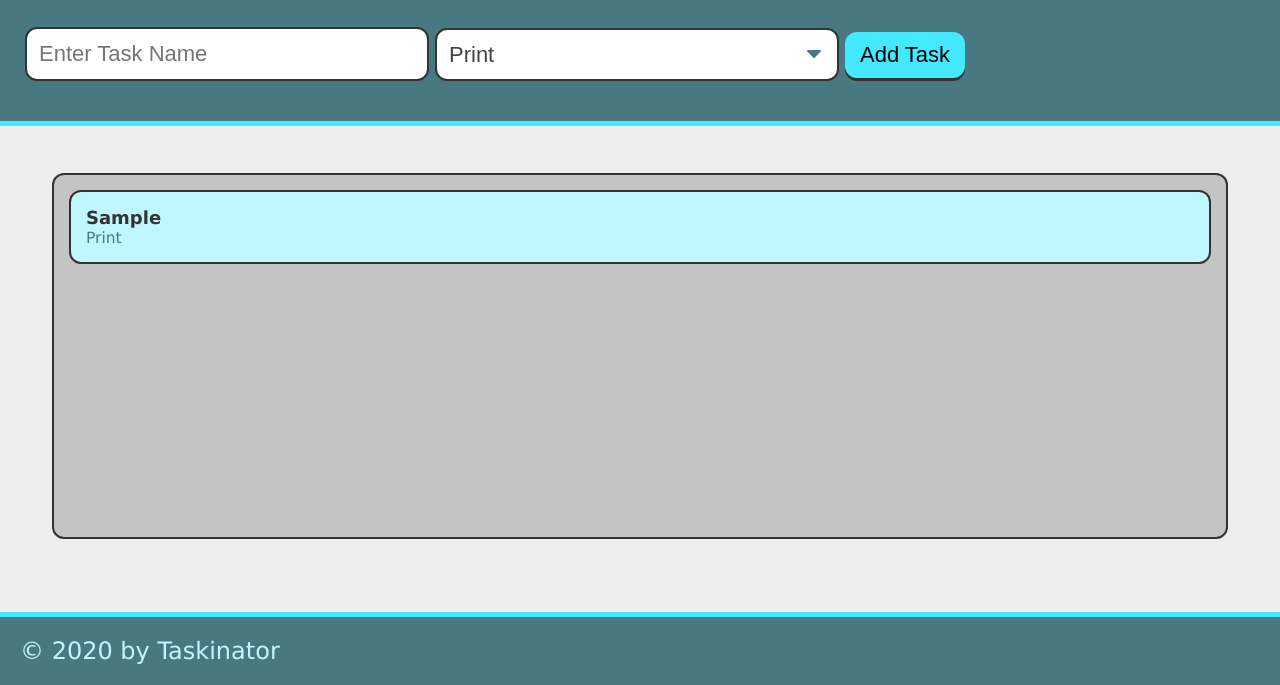
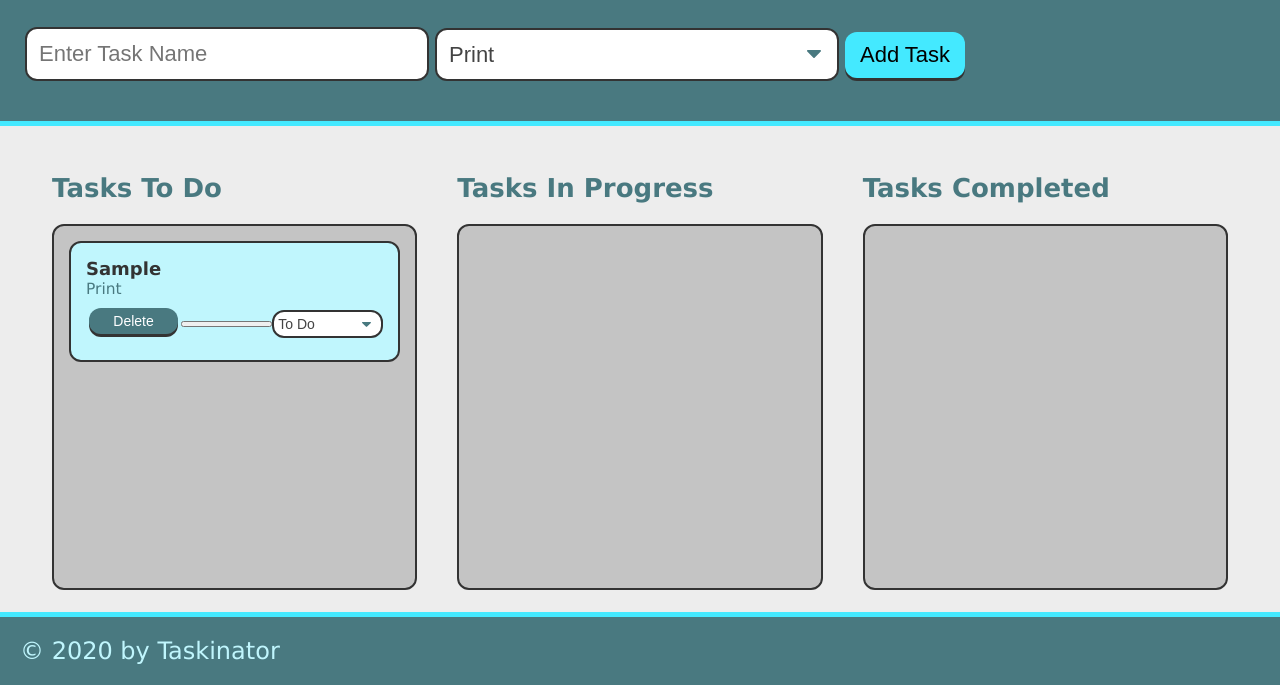
Before and after one commit to algmoreno/taskinator-, a plain HTML site: page index.html in a window 1280 px wide. Both pictures are taken after typing "Sample" into the empty fields and a click on the button "Add Task". Shown: the part 115-800 px from the top of the page. Drawn offline with Linux system fonts and the light colour scheme.

Commit message:
edit delete and status buttons

```diff
--- a/assets/css/style.css
+++ b/assets/css/style.css
@@ -156,7 +156,15 @@ footer {
   top: 0;
 }
 
-.edit-btn,
+.edit-btn {
+  font-size: 1.4rem;
+  padding: 5px 7px;
+  margin: 3px;
+  background: var(--secondary);
+  color: #fff;
+}
+
+
 .delete-btn {
   font-size: 1.4rem;
   padding: 5px 7px;
--- a/assets/js/script.js
+++ b/assets/js/script.js
@@ -1,3 +1,4 @@
+var taskIdCounter = 0;
 var formEl = document.querySelector("#task-form");
 var tasksToDoEl = document.querySelector("#tasks-to-do");
 
@@ -25,13 +26,63 @@ var createTaskEl = function(taskDataObj) {
     var listItemEl = document.createElement("li");
     listItemEl.className = "task-item";
 
+    listItemEl.setAttribute("data-task-id", taskIdCounter);
+
     var taskInfoEl = document.createElement("div");
     taskInfoEl.className = "task-info";
-
     taskInfoEl.innerHTML = "<h3 class = 'task-name'>" + taskDataObj.name + "</h3><span class = 'task-type'>" + taskDataObj.type + "</span>";
     listItemEl.appendChild(taskInfoEl);
 
+    var taskActionsEl = createTaskActions(taskIdCounter);
+
+    listItemEl.appendChild(taskActionsEl);
     tasksToDoEl.appendChild(listItemEl);
+
+    taskIdCounter++;
+
+    debugger;
 }
 
+var createTaskActions = function(taskId) {
+
+    var actionContainerEl = document.createElement("div");
+    actionContainerEl.className = "task-actions";
+
+    var editButtonEl = document.createElement("button");
+    editButtonEl.textContent = "Edit";
+    editButtonEl.className = "btn edit-btn";
+    editButtonEl.setAttribute("data-task-id", taskId);
+
+    actionContainerEl.appendChild(editButtonEl);
+
+    var deleteButtonEl = document.createElement("button");
+    editButtonEl.textContent = "Delete";
+    editButtonEl.className = "btn delete-btn";
+    editButtonEl.setAttribute("data-task-id", taskId);
+
+    actionContainerEl.appendChild(deleteButtonEl);
+
+    var statusSelectEl = document.createElement("select");
+    statusSelectEl.className = "select-status";
+    statusSelectEl.setAttribute("name", "status-change");
+    statusSelectEl.setAttribute("data-task-id", taskId);
+
+    actionContainerEl.appendChild(statusSelectEl);
+
+    var statusChoices = ["To Do", "In Progress", "Completed"];
+
+        for (var i = 0; i < statusChoices.length; i++) {
+
+            var statusOptionEl = document.createElement("option");
+            statusOptionEl.textContent = statusChoices[i];
+            statusOptionEl.setAttribute("value", statusChoices[i]);
+
+            statusSelectEl.appendChild(statusOptionEl);
+        }
+    return actionContainerEl;
+};
+
+
+
+
 formEl.addEventListener("submit", taskFormHandler);
--- a/index.html
+++ b/index.html
@@ -39,11 +39,20 @@
     <main class = "page-content">
         <section class = "task-list-wrapper">
             <h2 class = "list-title">
+                Tasks To Do
+            </h2>
+            <ul class = "task-list" id = "tasks-to-do"></ul>
+        </section>
+        <section class = "task-list-wrapper">
+            <h2 class = "list-title">Tasks In Progress</h2>
+            <ul class = "task-list" id = "tasks-in-progress"> </ul>
+        </section>
+        <section class = "task-list-wrapper">
+            <h2 class = "list-title">Tasks Completed</h2>
+            <ul class = "task-list" id = "tasks-completed"></ul>
+        </section>
 
             </h2>
-            <ul class = "task-list" id = "tasks-to-do">
-
-            </ul>
         </section>
 
     </main>
```
Also changed, not shown: 1 other file.
